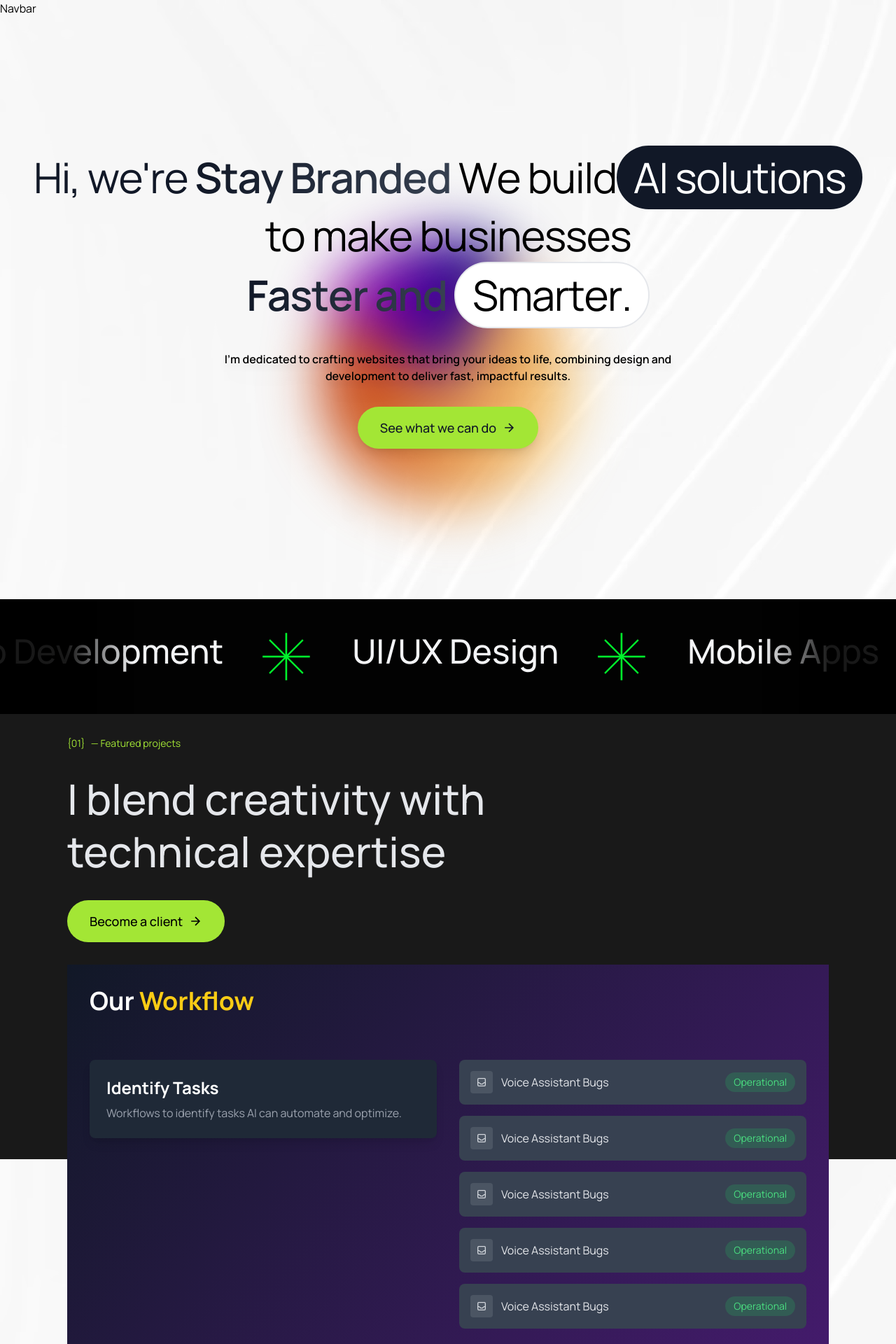
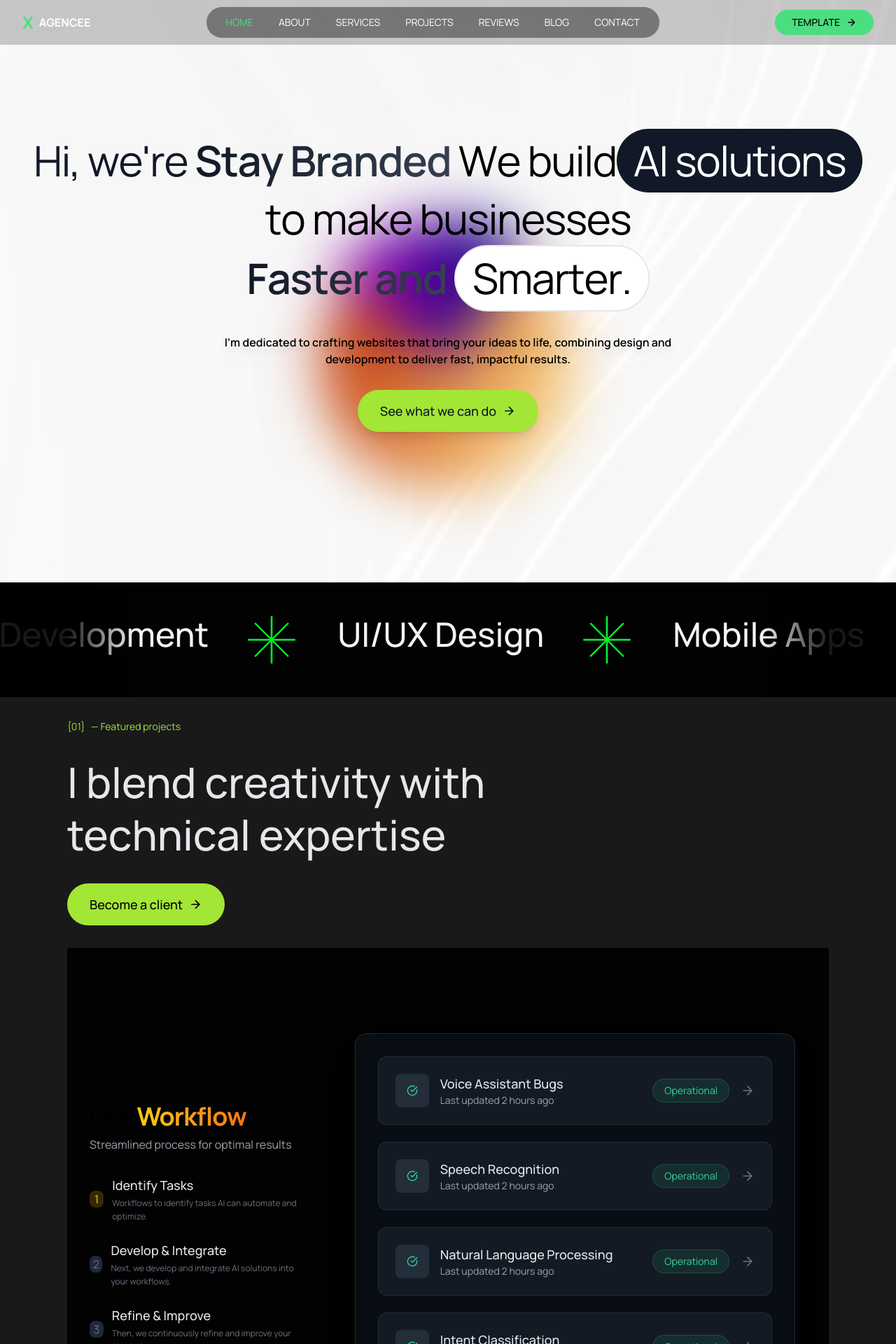
Before and after one commit to Aryan-yadav15/stayBrandedWeb, a Next.js app: page / in a window 1280 px wide. Shown: the top 1920 px of the page at 70% size. Built offline with nearby package versions, Linux system fonts and the light colour scheme.

Commit message:
workflow

```diff
--- a/package.json
+++ b/package.json
@@ -10,6 +10,7 @@
   },
   "dependencies": {
     "framer-motion": "^11.17.0",
+    "lucide-react": "^0.471.1",
     "next": "15.1.4",
     "react": "^19.0.0",
     "react-dom": "^19.0.0"
--- a/src/app/_components/Global/Navbar.jsx
+++ b/src/app/_components/Global/Navbar.jsx
@@ -1,9 +1,147 @@
-import React from 'react'
+"use client"
+import React, { useState, useEffect } from 'react';
+import { motion } from 'framer-motion';
+import { Menu, X } from 'lucide-react';
 
 const Navbar = () => {
+  const [isScrolled, setIsScrolled] = useState(false);
+  const [isMobileMenuOpen, setIsMobileMenuOpen] = useState(false);
+
+  // Handle scroll effect
+  useEffect(() => {
+    const handleScroll = () => {
+      setIsScrolled(window.scrollY > 20);
+    };
+    window.addEventListener('scroll', handleScroll);
+    return () => window.removeEventListener('scroll', handleScroll);
+  }, []);
+
+  const navLinks = [
+    { name: 'HOME', href: '#', isActive: true },
+    { name: 'ABOUT', href: '#' },
+    { name: 'SERVICES', href: '#' },
+    { name: 'PROJECTS', href: '#' },
+    { name: 'REVIEWS', href: '#' },
+    { name: 'BLOG', href: '#' },
+    { name: 'CONTACT', href: '#' }
+  ];
+
   return (
-    <div>Navbar</div>
-  )
-}
+    <motion.nav
+      initial={{ y: -100 }}
+      animate={{ y: 0 }}
+      className={`fixed w-full z-50 transition-all duration-300 ${
+        isScrolled ? 'bg-black/90 backdrop-blur-sm' : 'bg-black/20'
+      }`}
+    >
+      <div className="max-w-7xl mx-auto">
+        <div className="flex items-center justify-between px-4 lg:px-8 h-16">
+          {/* Logo Section */}
+          <motion.div
+            className="flex items-center space-x-2"
+            whileHover={{ scale: 1.05 }}
+          >
+            <div className="text-green-400 font-bold text-2xl">X</div>
+            <div className="text-white font-bold">AGENCEE</div>
+          </motion.div>
 
-export default Navbar
+          {/* Desktop Navigation Links */}
+          <div className="hidden lg:flex">
+            <motion.div
+              className="flex space-x-1 bg-black/40 rounded-full py-2 px-3 backdrop-blur-sm"
+              initial={{ opacity: 0 }}
+              animate={{ opacity: 1 }}
+              transition={{ delay: 0.2 }}
+            >
+              {navLinks.map((link, index) => (
+                <motion.a
+                  key={link.name}
+                  href={link.href}
+                  className={`px-4 py-1 rounded-full text-sm transition-colors ${
+                    link.isActive ? 'text-green-400' : 'text-white hover:text-green-400'
+                  }`}
+                  whileHover={{ scale: 1.05 }}
+                  whileTap={{ scale: 0.95 }}
+                  initial={{ opacity: 0, x: -20 }}
+                  animate={{ opacity: 1, x: 0 }}
+                  transition={{ delay: index * 0.1 }}
+                >
+                  {link.name}
+                </motion.a>
+              ))}
+            </motion.div>
+          </div>
+
+          {/* Mobile Menu Button */}
+          <div className="lg:hidden">
+            <motion.button
+              whileHover={{ scale: 1.1 }}
+              whileTap={{ scale: 0.9 }}
+              onClick={() => setIsMobileMenuOpen(!isMobileMenuOpen)}
+              className="p-2 rounded-lg bg-black/20"
+            >
+              {isMobileMenuOpen ? <X className="w-6 h-6 text-white" /> : <Menu className="w-6 h-6 text-white" />}
+            </motion.button>
+          </div>
+
+          {/* Contact Button */}
+          <motion.a
+            href="#"
+            className="hidden lg:flex items-center bg-green-400 text-black px-6 py-2 rounded-full font-medium text-sm hover:bg-green-500 transition-colors"
+            whileHover={{ scale: 1.05 }}
+            whileTap={{ scale: 0.95 }}
+          >
+            TEMPLATE
+            <motion.svg
+              className="w-4 h-4 ml-2"
+              viewBox="0 0 24 24"
+              fill="none"
+              stroke="currentColor"
+              strokeWidth="2"
+              whileHover={{ x: 5 }}
+              transition={{ type: "spring", stiffness: 400 }}
+            >
+              <path d="M5 12h14m-7-7l7 7-7 7" />
+            </motion.svg>
+          </motion.a>
+        </div>
+
+        {/* Mobile Menu */}
+        <motion.div
+          className={`lg:hidden ${isMobileMenuOpen ? 'block' : 'hidden'}`}
+          initial={{ opacity: 0, height: 0 }}
+          animate={{
+            opacity: isMobileMenuOpen ? 1 : 0,
+            height: isMobileMenuOpen ? 'auto' : 0
+          }}
+          transition={{ duration: 0.3 }}
+        >
+          <div className="px-4 py-4 bg-black/90 backdrop-blur-sm space-y-2">
+            {navLinks.map((link) => (
+              <motion.a
+                key={link.name}
+                href={link.href}
+                className={`block px-4 py-2 rounded-lg ${
+                  link.isActive ? 'text-green-400' : 'text-white'
+                }`}
+                whileHover={{ backgroundColor: 'rgba(255,255,255,0.1)' }}
+              >
+                {link.name}
+              </motion.a>
+            ))}
+            <motion.a
+              href="#"
+              className="block px-4 py-2 bg-green-400 text-black rounded-lg text-center mt-4"
+              whileHover={{ scale: 1.02 }}
+              whileTap={{ scale: 0.98 }}
+            >
+              TEMPLATE
+            </motion.a>
+          </div>
+        </motion.div>
+      </div>
+    </motion.nav>
+  );
+};
+
+export default Navbar;
--- a/src/app/_components/ui/ourWorkFlow.jsx
+++ b/src/app/_components/ui/ourWorkFlow.jsx
@@ -1,113 +1,135 @@
 "use client";
-import React, { useRef } from "react";
-import { motion, useInView } from "framer-motion";
+import React, { useRef, useState } from "react";
+import { motion } from "framer-motion";
+import { ArrowRight, CheckCircle, Clock, AlertCircle } from "lucide-react";
 
 const workflowSteps = [
   {
+    id: 1,
     title: "Identify Tasks",
-    subtitle: "Workflows to identify tasks AI can automate and optimize.",
+    description: "Workflows to identify tasks AI can automate and optimize.",
     content: {
       type: "bug-list",
       items: [
         { id: 1, title: "Voice Assistant Bugs", status: "Operational" },
-        { id: 2, title: "Voice Assistant Bugs", status: "Operational" },
-        { id: 3, title: "Voice Assistant Bugs", status: "Operational" },
-        { id: 4, title: "Voice Assistant Bugs", status: "Operational" },
-        { id: 5, title: "Voice Assistant Bugs", status: "Operational" },
+        { id: 2, title: "Speech Recognition", status: "Operational" },
+        { id: 3, title: "Natural Language Processing", status: "Operational" },
+        { id: 4, title: "Intent Classification", status: "Operational" },
+        { id: 5, title: "Response Generation", status: "Operational" },
       ],
     },
   },
   {
+    id: 2,
     title: "Develop & Integrate",
-    subtitle: "Next, we develop and integrate AI solutions into your workflows.",
+    description: "Next, we develop and integrate AI solutions into your workflows.",
     content: {
       type: "integration",
       items: [
-        { id: 1, title: "AI Integration Progress", status: "In Progress" },
-        { id: 2, title: "System Integration", status: "Pending" },
-        { id: 3, title: "Workflow Implementation", status: "Complete" },
+        { id: 1, title: "AI Model Integration", status: "In Progress" },
+        { id: 2, title: "System Architecture", status: "Pending" },
+        { id: 3, title: "API Development", status: "Complete" },
       ],
     },
   },
   {
+    id: 3,
     title: "Refine & Improve",
-    subtitle: "Then, we continuously refine and improve your AI solutions.",
+    description: "Then, we continuously refine and improve your AI solutions.",
     content: {
       type: "improvements",
       items: [
-        { id: 1, title: "Performance Optimization", status: "Active" },
-        { id: 2, title: "Feature Enhancement", status: "Scheduled" },
-        { id: 3, title: "Bug Fixes", status: "Ongoing" },
+        { id: 1, title: "Performance Metrics", status: "Active" },
+        { id: 2, title: "Model Optimization", status: "Scheduled" },
+        { id: 3, title: "Error Analysis", status: "Ongoing" },
       ],
     },
   },
 ];
 
-const WorkflowStep = ({ step, index }) => {
+const getStatusIcon = (status) => {
+  switch (status.toLowerCase()) {
+    case "operational":
+    case "complete":
+    case "active":
+      return <CheckCircle className="w-4 h-4 text-emerald-400" />;
+    case "in progress":
+    case "ongoing":
+      return <Clock className="w-4 h-4 text-blue-400 animate-spin-slow" />;
+    case "pending":
+    case "scheduled":
+      return <AlertCircle className="w-4 h-4 text-amber-400" />;
+    default:
+      return <CheckCircle className="w-4 h-4 text-gray-400" />;
+  }
+};
+
+const getStatusColor = (status) => {
+  switch (status.toLowerCase()) {
+    case "operational":
+    case "complete":
+    case "active":
+      return "bg-emerald-400/10 text-emerald-400 border-emerald-400/20";
+    case "in progress":
+    case "ongoing":
+      return "bg-blue-400/10 text-blue-400 border-blue-400/20";
+    case "pending":
+    case "scheduled":
+      return "bg-amber-400/10 text-amber-400 border-amber-400/20";
+    default:
+      return "bg-gray-400/10 text-gray-400 border-gray-400/20";
+  }
+};
+
+const ContentSection = ({ step, index, onInView }) => {
   const ref = useRef(null);
-  const isInView = useInView(ref, { margin: "-100px", once: false });
 
   return (
     <motion.div
       ref={ref}
-      initial={{ opacity: 0, x: -50 }}
-      animate={isInView ? { opacity: 1, x: 0 } : { opacity: 0, x: -50 }}
-      transition={{ duration: 0.5, delay: index * 0.2 }}
-      className="relative mb-40"
+      onViewportEnter={() => onInView(index)}
+      initial={{ opacity: 0, y: 100 }}
+      whileInView={{ opacity: 1, y: 0 }}
+      transition={{ duration: 0.8, ease: [0.25, 0.1, 0.25, 1] }}
+      viewport={{ once: false, margin: "-40% 0px -40% 0px" }}
+      className="min-h-screen flex items-center"
     >
-      <div className="flex gap-8 items-start max-w-6xl mx-auto">
-        {/* Left Side - Step Info */}
-        <div className="w-1/2">
-          <motion.div
-            className="bg-gray-800 p-6 rounded-lg shadow-lg"
-            animate={isInView ? { scale: 1 } : { scale: 0.95 }}
-            transition={{ duration: 0.3 }}
-          >
-            <h2 className="text-2xl font-bold text-white mb-2">{step.title}</h2>
-            <p className="text-gray-400">{step.subtitle}</p>
-          </motion.div>
-        </div>
-
-        {/* Right Side - Content */}
-        <div className="w-1/2">
-          <motion.div
-            initial={{ opacity: 0, x: 50 }}
-            animate={isInView ? { opacity: 1, x: 0 } : { opacity: 0, x: 50 }}
-            transition={{ duration: 0.5, delay: index * 0.2 + 0.2 }}
-            className="space-y-4"
-          >
-            {step.content.items.map((item, itemIndex) => (
+      <div className="bg-gray-900/50 backdrop-blur-xl border border-gray-800 rounded-2xl p-8 w-full shadow-2xl">
+        <div className="space-y-6">
+          {step.content.items.map((item, idx) => (
             <motion.div
               key={item.id}
-                initial={{ opacity: 0, y: 20 }}
-                animate={isInView ? { opacity: 1, y: 0 } : { opacity: 0, y: 20 }}
-                transition={{ duration: 0.3, delay: itemIndex * 0.1 }}
-                className="bg-gray-700 p-4 rounded-lg flex items-center justify-between"
+              initial={{ opacity: 0, x: -50 }}
+              whileInView={{ opacity: 1, x: 0 }}
+              transition={{
+                delay: idx * 0.1,
+                duration: 0.6,
+                ease: [0.25, 0.1, 0.25, 1],
+              }}
+              viewport={{ once: false }}
+              className="group bg-gray-800/50 border border-gray-700/50 p-6 rounded-xl flex items-center justify-between hover:bg-gray-800/80 transition-all duration-300"
             >
-                <div className="flex items-center gap-3">
-                  <div className="w-8 h-8 bg-gray-600 rounded flex items-center justify-center">
-                    <svg
-                      className="w-4 h-4 text-gray-300"
-                      fill="none"
-                      stroke="currentColor"
-                      viewBox="0 0 24 24"
-                    >
-                      <path
-                        strokeLinecap="round"
-                        strokeLinejoin="round"
-                        strokeWidth={2}
-                        d="M20 13V6a2 2 0 00-2-2H6a2 2 0 00-2 2v7m16 0v5a2 2 0 01-2 2H6a2 2 0 01-2-2v-5m16 0h-2.586a1 1 0 00-.707.293l-2.414 2.414a1 1 0 01-.707.293h-3.172a1 1 0 01-.707-.293l-2.414-2.414A1 1 0 006.586 13H4"
-                      />
-                    </svg>
+              <div className="flex items-center gap-4">
+                <div className="w-12 h-12 bg-gray-700/50 rounded-lg flex items-center justify-center group-hover:scale-110 transition-transform duration-300">
+                  {getStatusIcon(item.status)}
                 </div>
-                  <span className="text-gray-200">{item.title}</span>
+                <div>
+                  <h3 className="text-lg font-medium text-gray-200 group-hover:text-white transition-colors">
+                    {item.title}
+                  </h3>
+                  <p className="text-sm text-gray-400 group-hover:text-gray-300 transition-colors">
+                    Last updated 2 hours ago
+                  </p>
                 </div>
-                <span className="text-sm px-3 py-1 rounded-full bg-green-500/20 text-green-400">
+              </div>
+              <div className="flex items-center gap-4">
+                <span className={`text-sm px-4 py-1.5 rounded-full border ${getStatusColor(item.status)}`}>
                   {item.status}
                 </span>
+                <ArrowRight className="w-5 h-5 text-gray-500 group-hover:text-gray-300 group-hover:translate-x-1 transition-all" />
+              </div>
             </motion.div>
           ))}
-          </motion.div>
         </div>
       </div>
     </motion.div>
@@ -115,20 +137,65 @@ const WorkflowStep = ({ step, index }) => {
 };
 
 const WorkflowAnimation = () => {
+  const [activeStep, setActiveStep] = useState(0);
+
   return (
-    <div className="min-h-screen bg-gradient-to-br from-gray-900 to-purple-900 p-8">
-      <div className="max-w-6xl mx-auto">
-        <motion.h1
+    <div className="min-h-screen bg-black/90 flex">
+      {/* Left Side - Sticky Steps */}
+      <div className="w-1/3 p-8 sticky top-0 h-screen flex flex-col justify-center">
+        <motion.div
           initial={{ opacity: 0, y: 20 }}
           animate={{ opacity: 1, y: 0 }}
-          className="text-4xl font-bold text-white mb-16"
+          transition={{ duration: 0.8 }}
+          className="space-y-2"
         >
-          Our <span className="text-yellow-400 font-cursive">Workflow</span>
-        </motion.h1>
+          <h1 className="text-4xl font-bold tracking-tight">
+            Our <span className="text-transparent bg-clip-text bg-gradient-to-r from-yellow-400 to-orange-500">Workflow</span>
+          </h1>
+          <p className="text-gray-400 text-base">Streamlined process for optimal results</p>
+        </motion.div>
 
+        <div className="space-y-6 mt-8">
+          {workflowSteps.map((step, index) => (
+            <motion.div
+              key={step.id}
+              initial={{ opacity: 0, x: -50 }}
+              animate={{ opacity: 1, x: 0 }}
+              transition={{ delay: index * 0.2, duration: 0.8 }}
+              className={`transition-all duration-500 transform ${
+                activeStep === index
+                  ? "opacity-100 translate-x-4"
+                  : "opacity-40 hover:opacity-60"
+              }`}
+            >
+              <div className="flex items-center gap-3">
+                <div className={`w-6 h-6 rounded-lg flex items-center justify-center ${
+                  activeStep === index
+                    ? "bg-yellow-400/20 text-yellow-400"
+                    : "bg-gray-800 text-gray-500"
+                }`}>
+                  {index + 1}
+                </div>
+                <div>
+                  <h2 className="text-lg font-medium text-gray-200 mb-0.5">{step.title}</h2>
+                  <p className="text-xs text-gray-500 leading-relaxed">{step.description}</p>
+                </div>
+              </div>
+            </motion.div>
+          ))}
+        </div>
+      </div>
+
+      {/* Right Side - Scrolling Content */}
+      <div className="w-2/3 p-12">
         <div className="space-y-32">
           {workflowSteps.map((step, index) => (
-            <WorkflowStep key={index} step={step} index={index} />
+            <ContentSection
+              key={step.id}
+              step={step}
+              index={index}
+              onInView={setActiveStep}
+            />
           ))}
         </div>
       </div>
--- a/src/app/_sections/About.jsx
+++ b/src/app/_sections/About.jsx
@@ -4,7 +4,7 @@ import WorkflowAnimation from "../_components/ui/ourWorkFlow";
 
 const About = () => {
   return (
-    <div className="h-screen bg-black/90">
+    <div className=" bg-black/90">
       <div className="bg-black/90">
         <InfiniteCarousel />
       </div>
@@ -30,7 +30,9 @@ const About = () => {
             <path d="M5 12h14m-7-7l7 7-7 7" />
           </svg>
         </button>
-        <WorkflowAnimation/>
+        <div className="relative">
+          <WorkflowAnimation />
+        </div>
       </div>
     </div>
   );
```
Also changed, not shown: 1 other file (tests, documents, lock files or other folders). Lines whose indentation alone changed are shown as unchanged.
